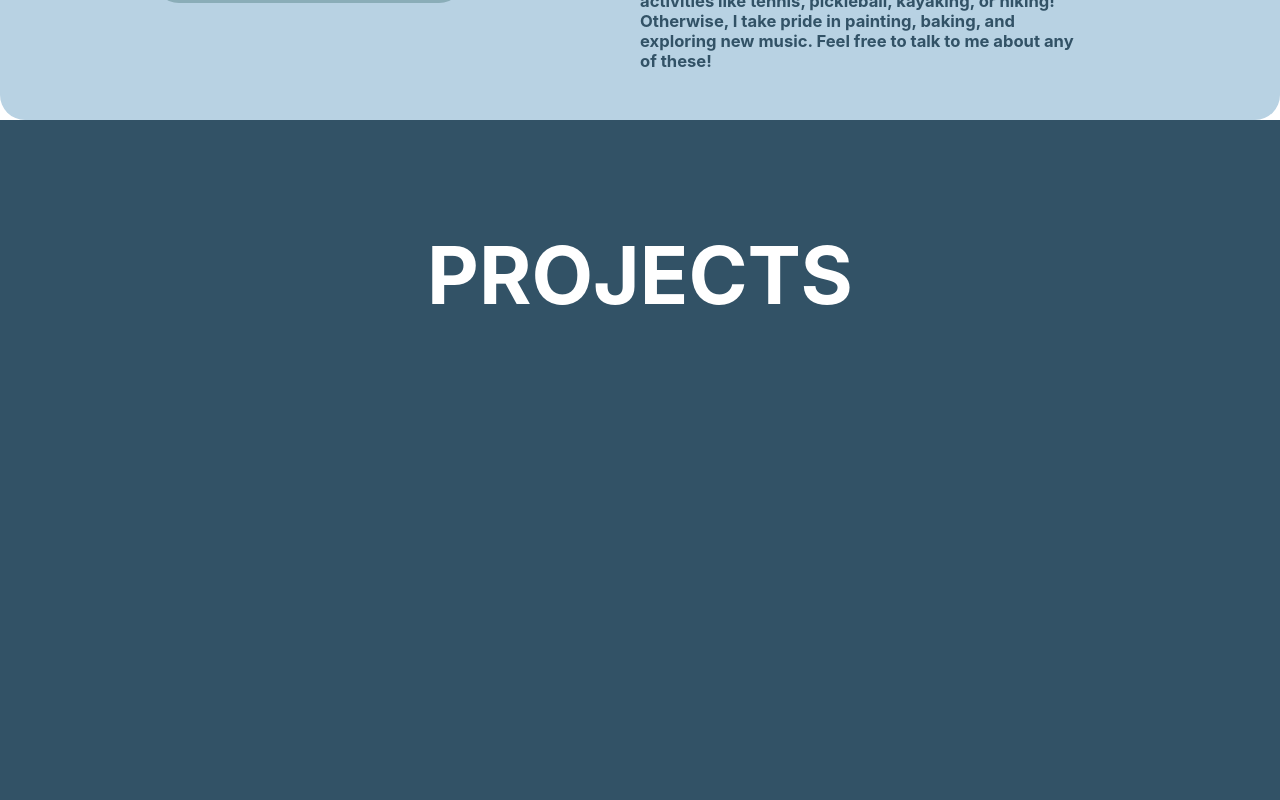
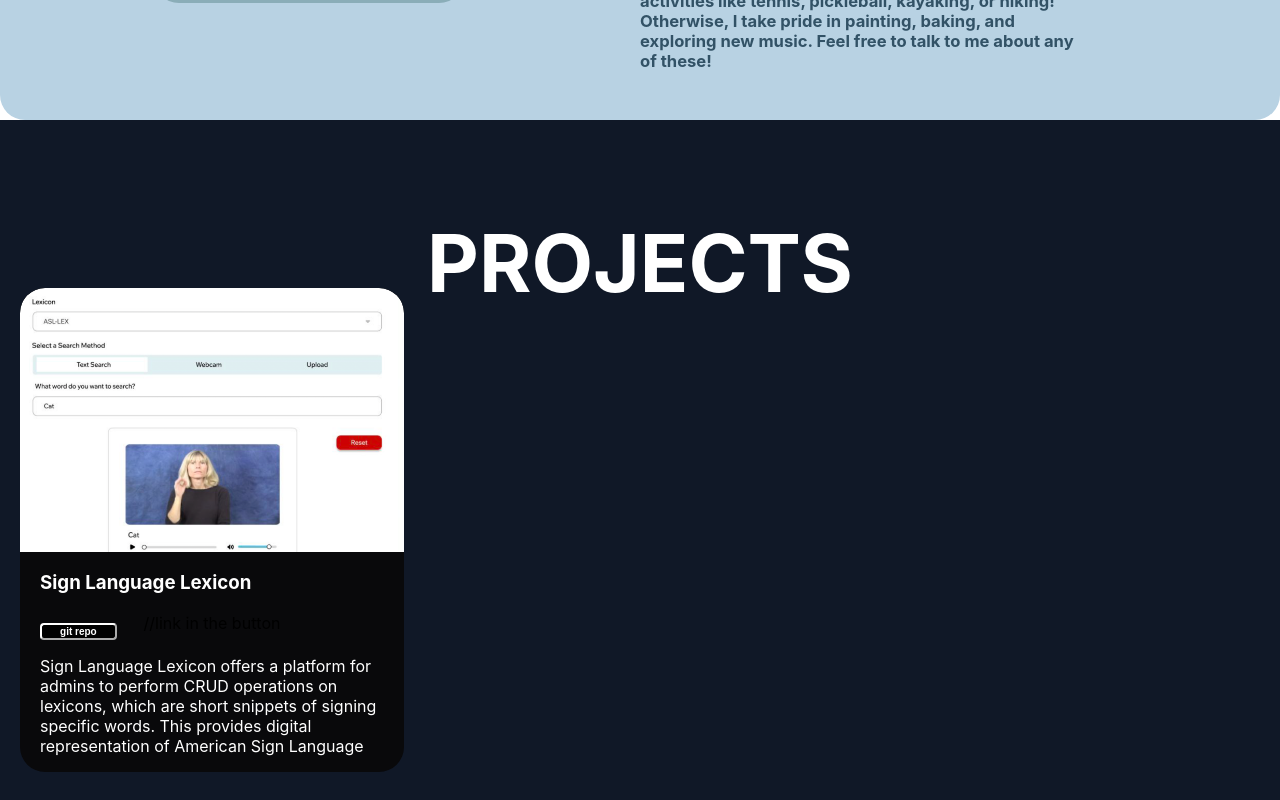
Before and after one commit to binhttran/bean, a React (Create React App) app: page / in a window 1280 px wide. Shown: the part 1480-2280 px from the top of the page. Built offline with nearby package versions, Linux system fonts and the light colour scheme.

Commit message:
added project box

```diff
--- a/src/components/projects.jsx
+++ b/src/components/projects.jsx
@@ -5,21 +5,9 @@ const Title = styled.h2`
     font-weight: bold;
     font-size: 80px;
     margin-top: -35%;
+    position: absolute;
 `;
 
-const Line = styled.hr`
-    border: 1px solid lightblue;
-    margin-left: 20px;
-    margin-top: 5px;
-    margin-right: 20px;
-`;
-
-const Dates = styled.p`
-    color: white;
-    text-align: left;
-    margin-top: -5px;
-
-`;
 const Wrapper = styled.div`
     width: 100vw;
     height: 100%;
@@ -32,8 +20,27 @@ const Wrapper = styled.div`
     text-align: center;
     padding: 2rem;
     flex-direction: column;
-    background-color: #325266;
+    background-color: #101827;
     position: relative;
+`;
+
+const Box1 = styled.div`
+    display: flex;
+    flex-direction: row;
+    width: 100vw;
+`;
+
+const MiniBox = styled.div`
+    margin-top: 20px;
+    margin-left: 20px;
+    display: flex;
+    flex-direction: column;
+    background-color: #09090b;
+    border-radius: 25px;
+    width: 30%;
+    height: auto;
+    overflow: hidden;
+
 
 
 `;
@@ -41,81 +48,68 @@ const Wrapper = styled.div`
 const SubTitle = styled.h3`
     color: white;
     text-align: left;
-
-    &:hover {
-        color: #61ACC4;
-    }
-    @media (max-width: 1000px) {
-        margin-left: 50px;
-    }
+    margin-left: 20px;
 `;
-const Description = styled.li`
-    color: white;
-    line-height: 1.5;
-    max-width: 600px;
-    margin-left: auto;
-    margin-right: auto;
-    line-height: 2;
-    list-style-position: outside;
-    padding-left: 1.5em;
-    text-indent: -1.5em;
 
 
-    @media (max-width: 1000px) {
-        margin-left: 50px;
-    }
+const Description = styled.p`
+    color: white;
+    text-align: left;
+    margin-left: 20px;
+`;
+const Img = styled.img`
+    width: 100%;
+    height: auto;
+    border-top-left-radius: 25px;
+    border-top-right-radius: 25px;
+    object-fit: cover;
+    backgroud-position: center;
+    transition: 1s;
 
-`;
 
-const Wrapper2 = styled.div`
-    display: flex;
-    transition: background-color 0.3s;
-    border-radius: 25px;
-    margin-top: 10px;
-    margin-left: 10px;
-    margin-right: 10px;
-    padding: 8px 16px;
-    flex-direction: row;
-    background-color: #B8D2E3;
+    //slowly zoom in so it will be cropped when hover
+    &:hover{
+        transform: scale(1.05);
 
-    &:hover {
-        border: 7px solid;
-        border-color: lightblue;
+
 
     }
 `;
 
-const Position = styled.p`
+const Button = styled.button`
+    background-color: black;
+    border-radius: 4px;
+    border-color: white;
+    text-color: white;
+    width: 20%;
+    height: 100%;
     color: white;
-    text-align: left;
-    font-style: italic;
-    margin-top: -5px;
+    font-size: 10px;
+    margin-left: 20px;
+    font-size: 10px;
+    font-weight: bold;
+    margin-top: -10px;
 
-
-    @media (max-width: 1000px) {
-        margin-left: 50px;
-    }
+    &:hover {
+        background-color: #27272A;
+        border-color: #27272A;
 `;
-
-const Wrapper3 = styled.div`
-    display: flex;
-    width: 50%;
-    margin-left: 50px;
-    flex-direction: column
-
-`;
-
-const Wrapper4 = styled.div`
-    display: flex;
-    width: 50%;
-    flex-direction: column;
-    padding: 20px;
-    margin-top: 10px;
-`;
-function Experience() {
+function Projects() {
   return (
     <Wrapper id='projects'>
         <Title >PROJECTS</Title>
+        <Box1>
+            <MiniBox>
+                <Img src="pics/project1.png"/>
+                <SubTitle>Sign Language Lexicon</SubTitle>
+                //link in the button
+                <Button>git repo</Button>
+                <Description>Sign Language Lexicon offers a platform for admins
+                to perform CRUD operations on lexicons, which are short snippets of signing specific words. This provides digital representation of
+                American Sign Language</Description>
+            </MiniBox>
+
+        </Box1>
 
     </Wrapper>
 
@@ -123,4 +117,4 @@ function Experience() {
   );
 }
 
-export default Experience;
+export default Projects;
```
Also changed, not shown: public/pics/project1.png (added).
